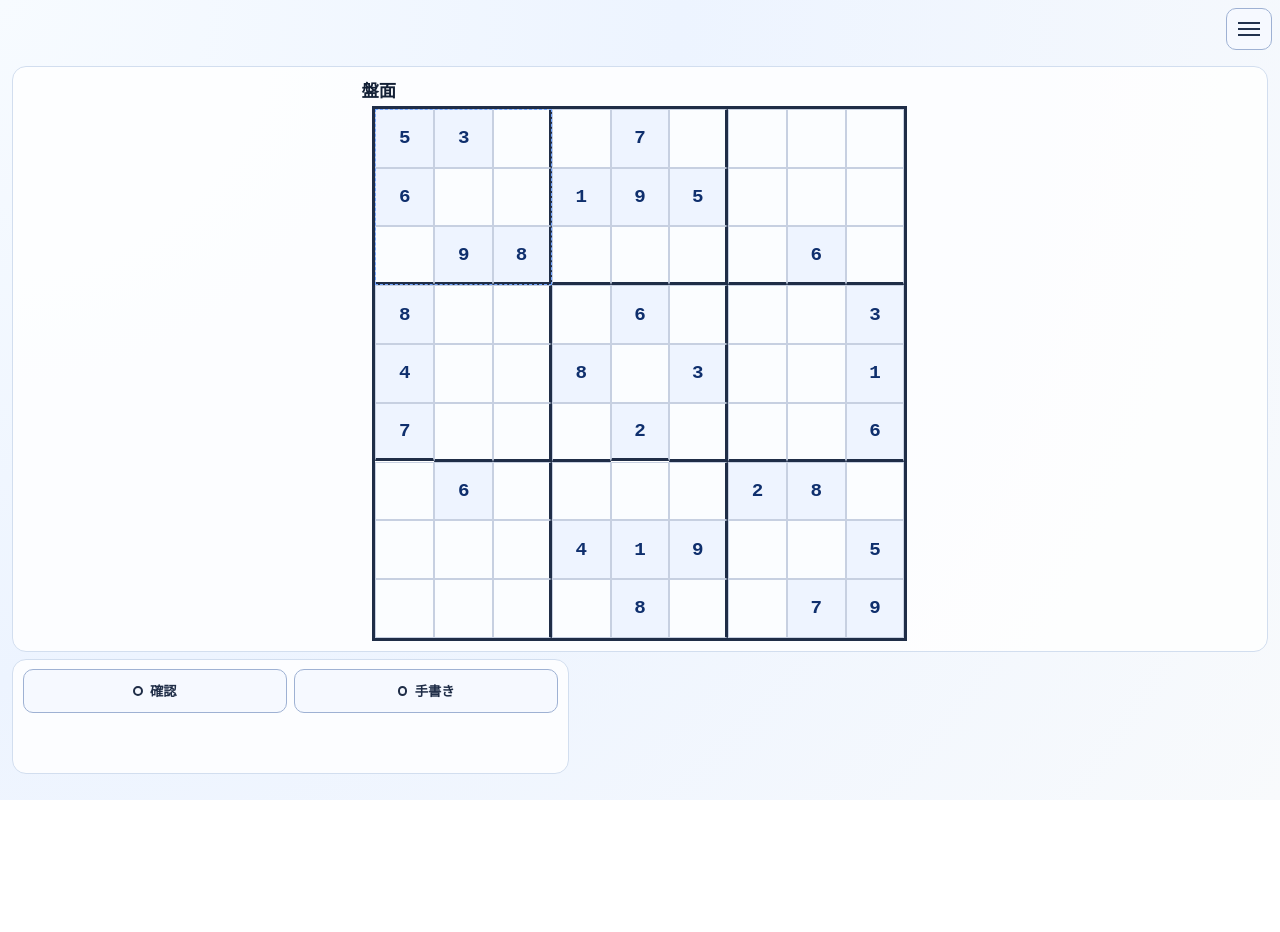
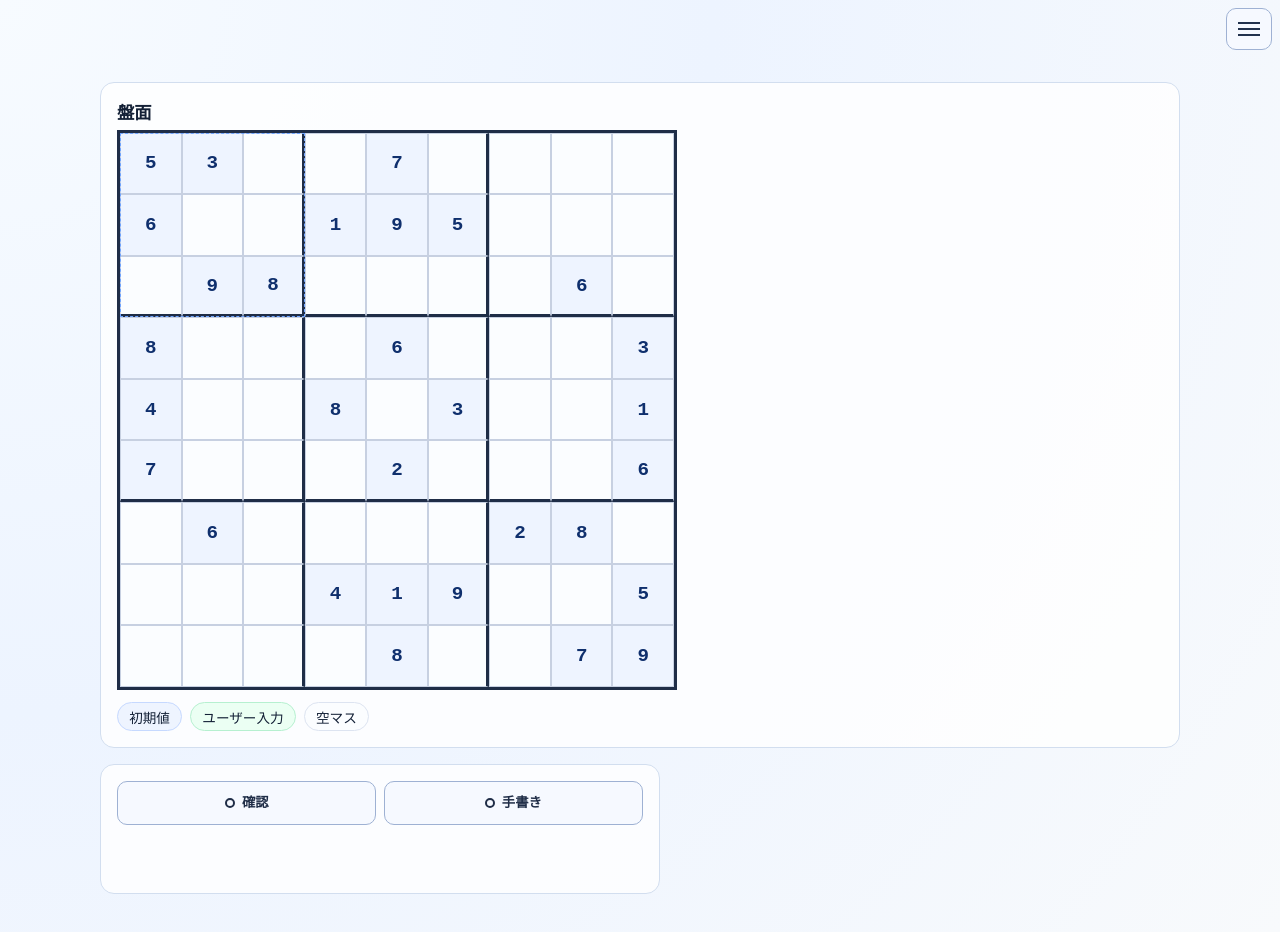
Before and after one commit to shgnaka/sudoku-display, a React (Vite) app: page /#/solve in a window 1280 px wide. Before the commit the page ends 800 px from the top, so only its background shows below. Built offline with nearby package versions, Linux system fonts and the light colour scheme.

Commit message:
fix(layout): disable solve no-scroll mode on desktop

```diff
--- a/src/App.tsx
+++ b/src/App.tsx
@@ -26,6 +26,7 @@ function AppBody(): JSX.Element {
   const [isDrawerOpen, setIsDrawerOpen] = useState(false);
   const isMobile = useIsMobileViewport();
   const isSolveRoute = currentRoute === "solve";
+  const shouldUseSolveNoScroll = isSolveRoute && isMobile;
 
   useEffect(() => {
     if (typeof window === "undefined") {
@@ -64,12 +65,12 @@ function AppBody(): JSX.Element {
       return;
     }
 
-    document.body.classList.toggle("solve-no-scroll-body", isSolveRoute);
+    document.body.classList.toggle("solve-no-scroll-body", shouldUseSolveNoScroll);
 
     return () => {
       document.body.classList.remove("solve-no-scroll-body");
     };
-  }, [isSolveRoute]);
+  }, [shouldUseSolveNoScroll]);
 
   useEffect(() => {
     if (typeof window === "undefined") {
@@ -131,7 +132,7 @@ function AppBody(): JSX.Element {
   };
 
   return (
-    <main className={isSolveRoute ? "app-root solve-no-scroll" : "app-root"}>
+    <main className={shouldUseSolveNoScroll ? "app-root solve-no-scroll" : "app-root"}>
       <AppHeader
         compact={isSolveRoute}
         currentLabel={currentLabel}
```
